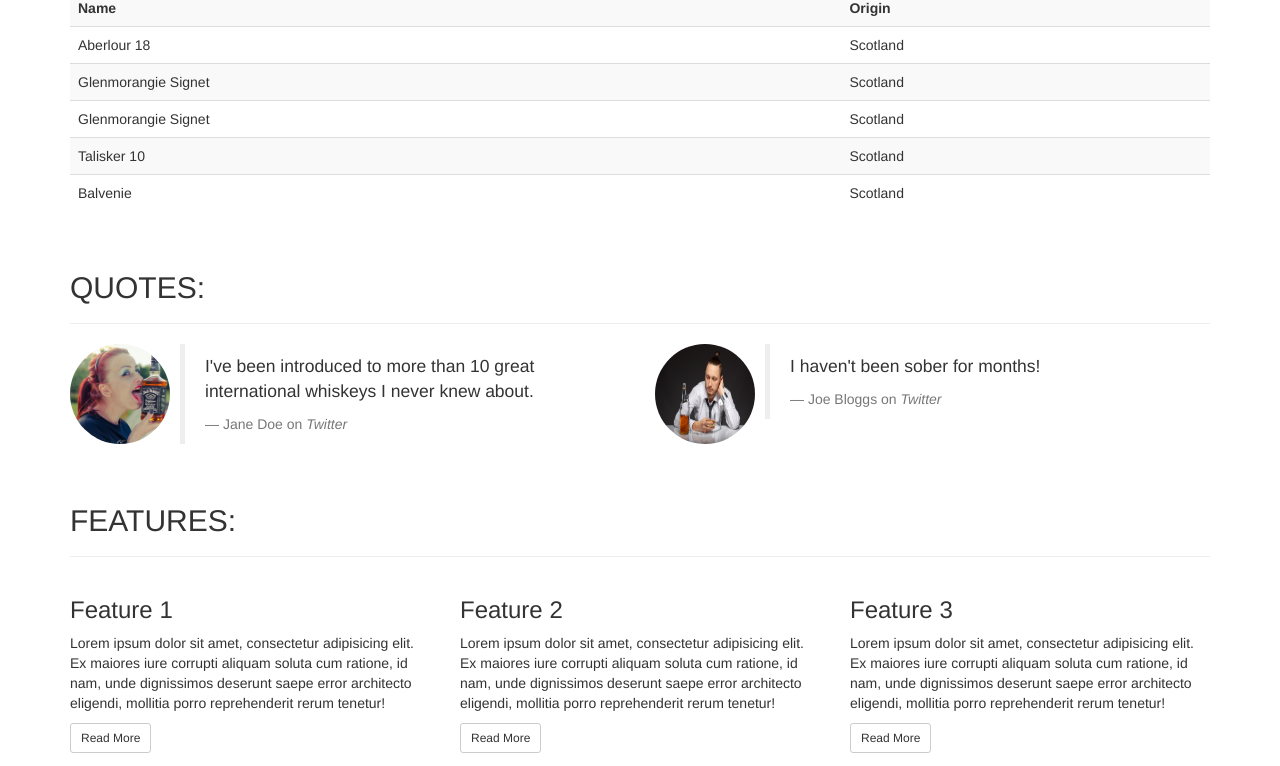
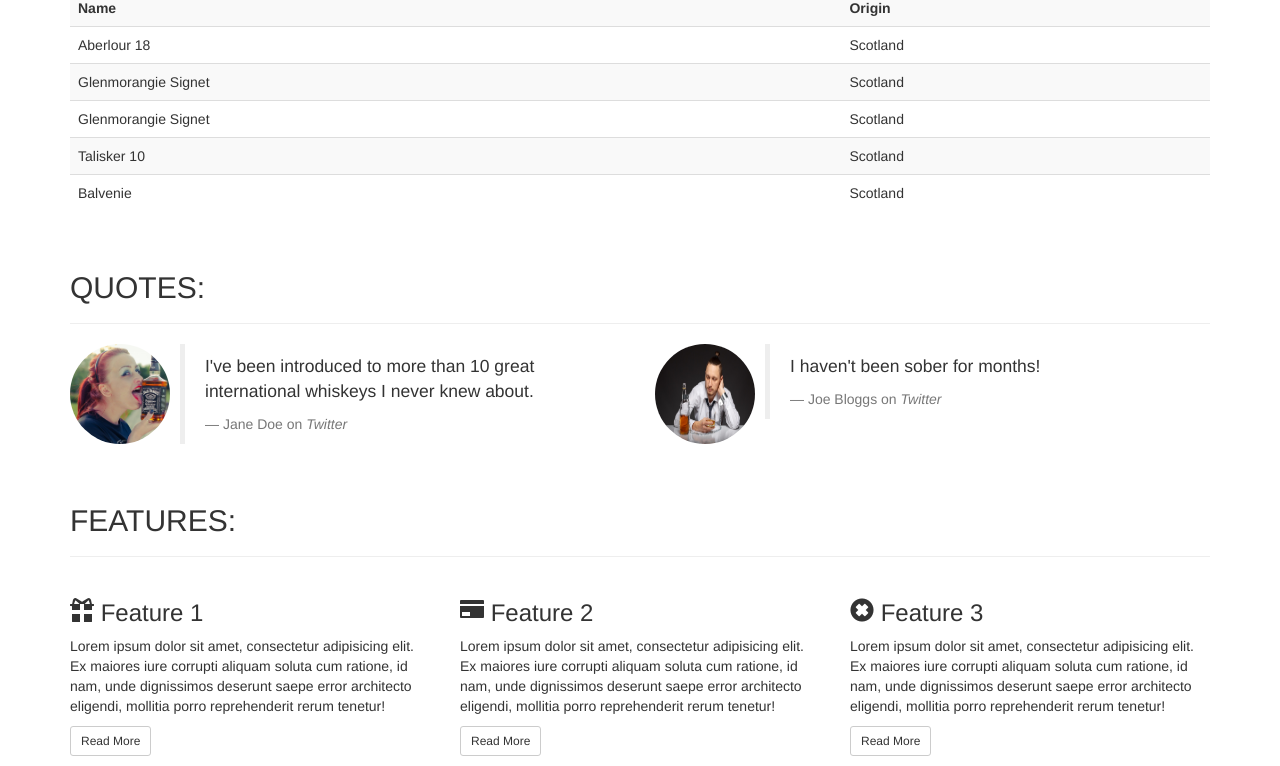
Before and after one commit to cronugs/whiskeydrop, a plain HTML site: page index.html in a window 1280 px wide. Shown: the part 579-1345 px from the top of the page. Drawn offline with nearby package versions, Linux system fonts and the light colour scheme.

Commit message:
added glyphicons

```diff
--- a/index.html
+++ b/index.html
@@ -133,21 +133,21 @@
             <div class="row">
                 <div class="col-xs-12 col-md-6 col-lg-4">
                     <div class="feature">
-                        <h3>Feature 1</h3>
+                        <h3><span class="glyphicon glyphicon-gift hidden-xs"></span> Feature 1</h3>
                         <p>Lorem ipsum dolor sit amet, consectetur adipisicing elit. Ex maiores iure corrupti aliquam soluta cum ratione, id nam, unde dignissimos deserunt saepe error architecto eligendi, mollitia porro reprehenderit rerum tenetur!</p>
                         <p><a class="btn btn-sm btn-default" href="">Read More</a></p>
                     </div>
                 </div>
                 <div class="col-xs-12 col-md-6 col-lg-4">
                     <div class="feature">
-                        <h3>Feature 2</h3>
+                        <h3><span class="glyphicon glyphicon-credit-card hidden-xs"></span> Feature 2</h3>
                         <p>Lorem ipsum dolor sit amet, consectetur adipisicing elit. Ex maiores iure corrupti aliquam soluta cum ratione, id nam, unde dignissimos deserunt saepe error architecto eligendi, mollitia porro reprehenderit rerum tenetur!</p>
                         <p><a class="btn btn-sm btn-default" href="">Read More</a></p>
                     </div>
                 </div>
                 <div class="col-xs-12 hidden-md col-lg-4">
                     <div class="feature">
-                        <h3>Feature 3</h3>
+                        <h3><span class="glyphicon glyphicon-remove-sign hidden-xs"></span> Feature 3</h3>
                         <p>Lorem ipsum dolor sit amet, consectetur adipisicing elit. Ex maiores iure corrupti aliquam soluta cum ratione, id nam, unde dignissimos deserunt saepe error architecto eligendi, mollitia porro reprehenderit rerum tenetur!</p>
                         <p><a class="btn btn-sm btn-default" href="">Read More</a></p>
                     </div>
```
